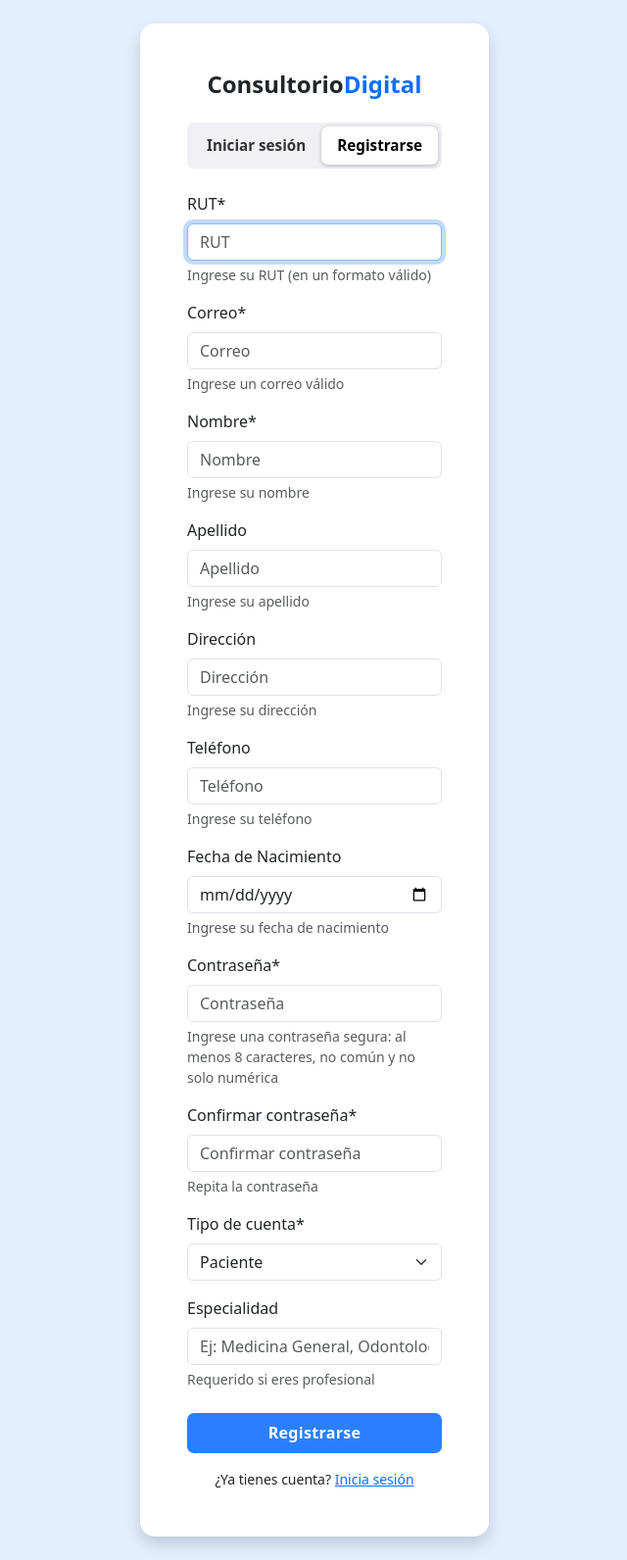
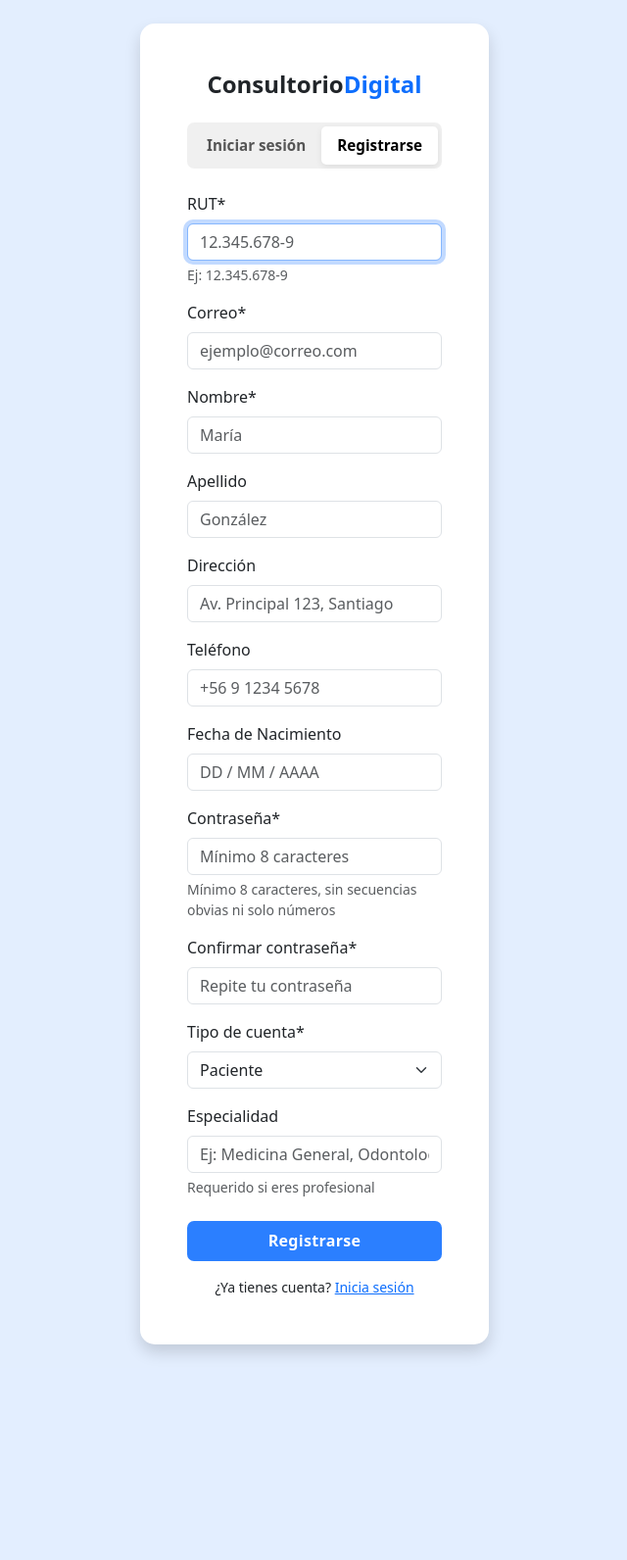
Before and after one commit to Consultorio-Digital/consultorio_digital, a Django app: page /registro/ in a window 1280 px wide. Shown: the part 58-1650 px from the top of the page at 98% size, without its empty margins (319-959 px from the left). After the commit the page ends 1442 px from the top, so only its background shows below. Run offline with Django 5.2, Linux system fonts and the light colour scheme; some libraries are stand-ins or nearby versions.

Commit message:
feat(auth): pulido de UX en el formulario de registro
- registro/forms.py: input de fecha de nacimiento pasa de date picker nativo
  a text input con auto-formato DD / MM / AAAA e inputmode="numeric" para
  móvil; placeholders más concretos (ejemplos en lugar de repetir el label);
  help_texts depurados para mostrar sólo lo que aporta valor real
- registro/templates/registro.html: JS que aplica formato sobre la marcha
  al campo de fecha de nacimiento (inserta separadores y limita a 8 dígitos)
- static/css/login.css: unifica el estilo de los inputs entre login y
  registro (fondo blanco con borde) y refina las pestañas activas con
  sombra sutil

```diff
--- a/registro/forms.py
+++ b/registro/forms.py
@@ -95,7 +95,11 @@ class RegisterForm(UserCreationForm):
     last_name       = forms.CharField(max_length=80, required=False)
     address         = forms.CharField(max_length=255, required=False)
     phone           = forms.CharField(max_length=15, required=False)
-    birthdate       = forms.DateField(required=False, widget=forms.DateInput(attrs={'type': 'date'}))
+    birthdate       = forms.DateField(
+                        required=False,
+                        input_formats=['%d / %m / %Y', '%d/%m/%Y', '%Y-%m-%d'],
+                        widget=forms.TextInput(),
+                    )
     tipo            = forms.ChoiceField(choices=TIPO_CHOICES, initial='paciente')
     especialidad    = forms.CharField(max_length=255, required=False)
     usable_password = None
@@ -114,27 +118,30 @@ class RegisterForm(UserCreationForm):
         self.fields["password1"].label  = "Contraseña"
         self.fields["password2"].label  = "Confirmar contraseña"
 
-        # Change help texts
-        self.fields["username"].help_text   = "Ingrese su RUT (en un formato válido)"
-        self.fields["email"].help_text      = "Ingrese un correo válido"
-        self.fields["first_name"].help_text = "Ingrese su nombre"
-        self.fields["last_name"].help_text  = "Ingrese su apellido"
-        self.fields["address"].help_text    = "Ingrese su dirección"
-        self.fields["phone"].help_text      = "Ingrese su teléfono"
-        self.fields["birthdate"].help_text  = "Ingrese su fecha de nacimiento"
-        self.fields["password1"].help_text  = "Ingrese una contraseña segura: al menos 8 caracteres, no común y no solo numérica"
-        self.fields["password2"].help_text  = "Repita la contraseña"
+        # Help texts: solo donde hay una regla real que comunicar
+        self.fields["username"].help_text   = "Ej: 12.345.678-9"
+        self.fields["email"].help_text      = ""
+        self.fields["first_name"].help_text = ""
+        self.fields["last_name"].help_text  = ""
+        self.fields["address"].help_text    = ""
+        self.fields["phone"].help_text      = ""
+        self.fields["birthdate"].help_text  = ""
+        self.fields["password1"].help_text  = "Mínimo 8 caracteres, sin secuencias obvias ni solo números"
+        self.fields["password2"].help_text  = ""
 
-        # Change placeholders
-        self.fields["username"].widget.attrs["placeholder"]   = "RUT"
-        self.fields["email"].widget.attrs["placeholder"]      = "Correo"
-        self.fields["first_name"].widget.attrs["placeholder"] = "Nombre"
-        self.fields["last_name"].widget.attrs["placeholder"]  = "Apellido"
-        self.fields["address"].widget.attrs["placeholder"]    = "Dirección"
-        self.fields["phone"].widget.attrs["placeholder"]      = "Teléfono"
-        self.fields["birthdate"].widget.attrs["placeholder"]  = "Fecha de Nacimiento"
-        self.fields["password1"].widget.attrs["placeholder"]  = "Contraseña"
-        self.fields["password2"].widget.attrs["placeholder"]  = "Confirmar contraseña"
+        # Placeholders: ejemplos concretos, no repetir el label
+        self.fields["username"].widget.attrs["placeholder"]   = "12.345.678-9"
+        self.fields["email"].widget.attrs["placeholder"]      = "ejemplo@correo.com"
+        self.fields["first_name"].widget.attrs["placeholder"] = "María"
+        self.fields["last_name"].widget.attrs["placeholder"]  = "González"
+        self.fields["address"].widget.attrs["placeholder"]    = "Av. Principal 123, Santiago"
+        self.fields["phone"].widget.attrs["placeholder"]      = "+56 9 1234 5678"
+        self.fields["birthdate"].widget.attrs["placeholder"]   = "DD / MM / AAAA"
+        self.fields["birthdate"].widget.attrs["maxlength"]     = "14"
+        self.fields["birthdate"].widget.attrs["inputmode"]     = "numeric"
+        self.fields["birthdate"].widget.attrs["autocomplete"]  = "bday"
+        self.fields["password1"].widget.attrs["placeholder"]  = "Mínimo 8 caracteres"
+        self.fields["password2"].widget.attrs["placeholder"]  = "Repite tu contraseña"
 
         # Change error messages
         self.fields["username"].error_messages = {
@@ -189,7 +196,6 @@ class RegisterForm(UserCreationForm):
             Field('phone',      css_class='login-input'),
             Field('birthdate',  css_class='login-input'),
             Field('password1',  css_class='login-input'),
-            HTML('<p class="text-muted small mb-2">Mínimo 8 caracteres</p>'),
             Field('password2',  css_class='login-input'),
         )
 
--- a/static/css/login.css
+++ b/static/css/login.css
@@ -10,36 +10,43 @@
 
 /* ── Tabs ── */
 .login-tabs {
-  background-color: #F0F0F5;
+  background-color: rgba(0, 0, 0, 0.06);
   border-radius: 7px;
   padding: 4px;
 }
 
 .login-tabs .nav-link {
-  border-radius: 7px;
-  color: #333;
+  border-radius: 5px;
+  color: #555;
   font-weight: 600;
   font-size: 0.95rem;
-  transition: background 0.2s;
+  transition: background 0.15s, color 0.15s;
 }
 
+/* Hover: pista visual de que la pestaña inactiva es clicable */
+.login-tabs .nav-link:not(.active):hover {
+  background-color: rgba(255, 255, 255, 0.45);
+  color: #222;
+}
+
+/* Activa: "levantada" con sombra suave → la inactiva parece hundida */
 .login-tabs .nav-link.active {
   background-color: #fff;
   color: #000;
-  box-shadow: 0 1px 4px rgba(0, 0, 0, 0.25);
+  box-shadow: 0 2px 6px rgba(0, 0, 0, 0.08);
 }
 
 /* ── Inputs ── */
 .login-input {
-  background-color: #F0F0F5;
-  border: none;
+  background-color: #fff;
+  border: 1px solid #dee2e6;
   border-radius: 7px;
-  box-shadow: 0 1px 4px rgba(0, 0, 0, 0.25);
+  box-shadow: none;
   height: 38px;
 }
 
 .login-input:focus {
-  background-color: #F0F0F5;
+  background-color: #fff;
   border-color: #2B7FFF;
   box-shadow: 0 0 0 3px rgba(43, 127, 255, 0.15);
 }
```
Also changed, not shown: registro/templates/registro.html (+32 -5 lines).
